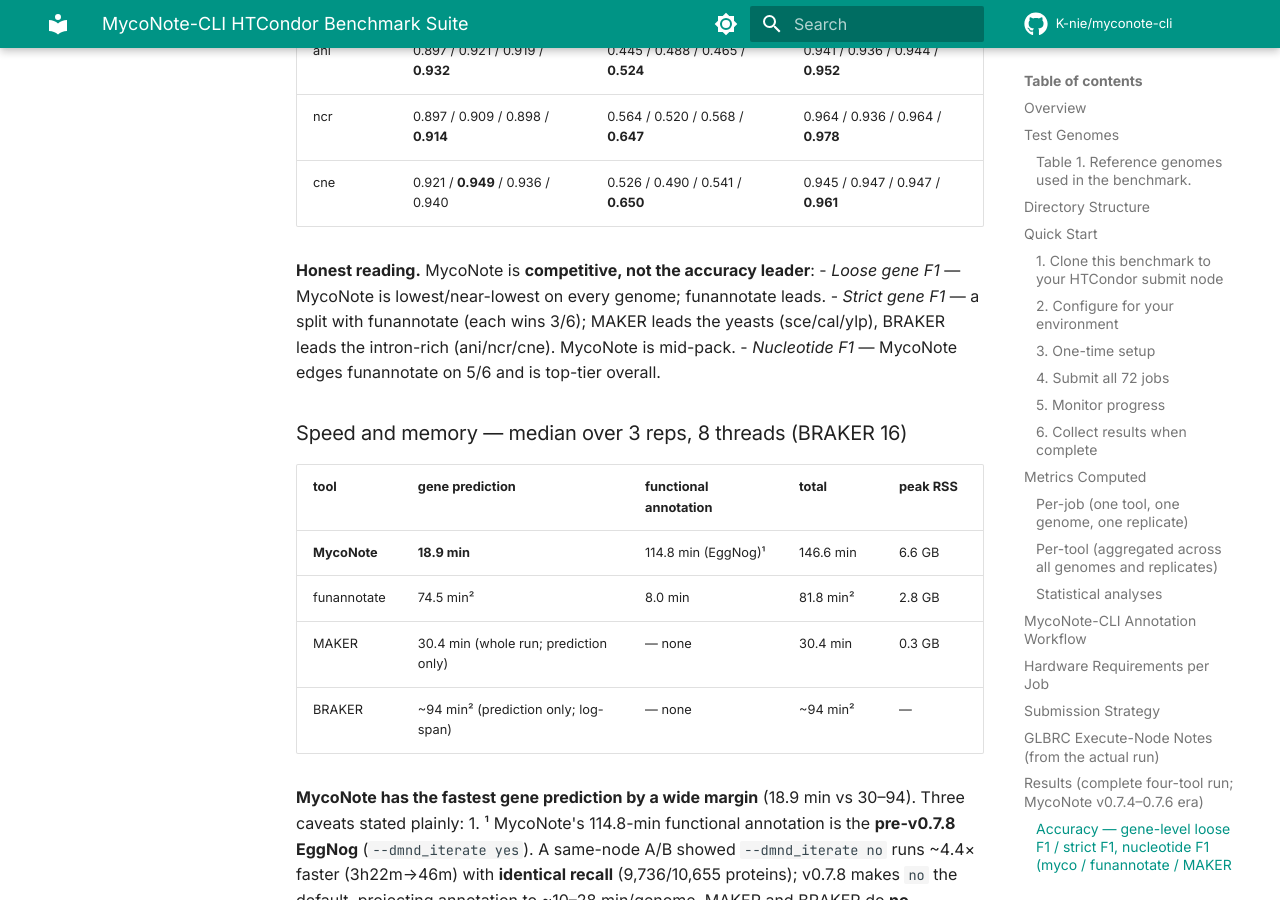
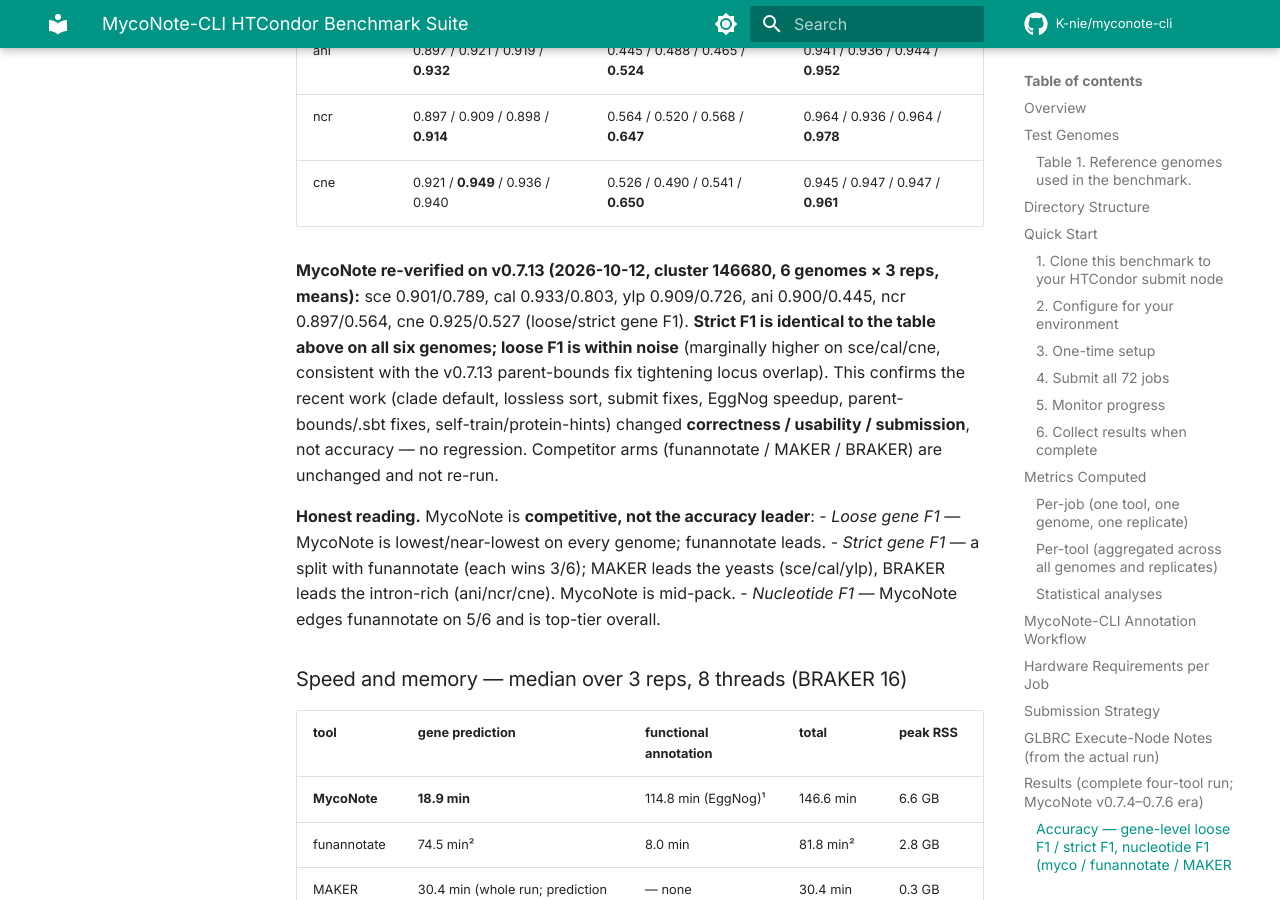
Before and after one commit to K-nie/myconote-cli, an MkDocs documentation site: the page built from docs/paper/htcondor_benchmark/README.md, in a window 1280 px wide and 900 px high, scrolled down 9296 px. Built offline with MkDocs 1.6.1 and Material for MkDocs 9.7.7, drawn with Linux system fonts in a browser that asks for light colours; comment, search, counter and statistics services are not loaded; the version menu is left out.

Commit message:
docs(benchmark): record v0.7.13 MycoNote re-verification (18/18, consistent)
Re-ran the MycoNote arm on v0.7.13 (cluster 146680, 6 genomes x 3 reps).
Strict gene F1 identical to the documented four-tool table on all six
genomes; loose F1 within noise (marginally higher on sce/cal/cne, consistent
with the parent-bounds fix). Confirms the recent work was correctness/
usability/submission, not accuracy — no regression. Competitor arms unchanged.

```diff
--- a/docs/paper/htcondor_benchmark/README.md
+++ b/docs/paper/htcondor_benchmark/README.md
@@ -347,6 +347,9 @@ Augustus species (MycoNote via explicit `--species`; funannotate via
 | ncr | 0.897 / 0.909 / 0.898 / **0.914** | 0.564 / 0.520 / 0.568 / **0.647** | 0.964 / 0.936 / 0.964 / **0.978** |
 | cne | 0.921 / **0.949** / 0.936 / 0.940 | 0.526 / 0.490 / 0.541 / **0.650** | 0.945 / 0.947 / 0.947 / **0.961** |
 
+**MycoNote re-verified on v0.7.13 (2026-10-12, cluster 146680, 6 genomes × 3 reps, means):**
+sce 0.901/0.789, cal 0.933/0.803, ylp 0.909/0.726, ani 0.900/0.445, ncr 0.897/0.564, cne 0.925/0.527 (loose/strict gene F1). **Strict F1 is identical to the table above on all six genomes; loose F1 is within noise** (marginally higher on sce/cal/cne, consistent with the v0.7.13 parent-bounds fix tightening locus overlap). This confirms the recent work (clade default, lossless sort, submit fixes, EggNog speedup, parent-bounds/.sbt fixes, self-train/protein-hints) changed **correctness / usability / submission**, not accuracy — no regression. Competitor arms (funannotate / MAKER / BRAKER) are unchanged and not re-run.
+
 **Honest reading.** MycoNote is **competitive, not the accuracy leader**:
 - *Loose gene F1* — MycoNote is lowest/near-lowest on every genome; funannotate leads.
 - *Strict gene F1* — a split with funannotate (each wins 3/6); MAKER leads the
```
